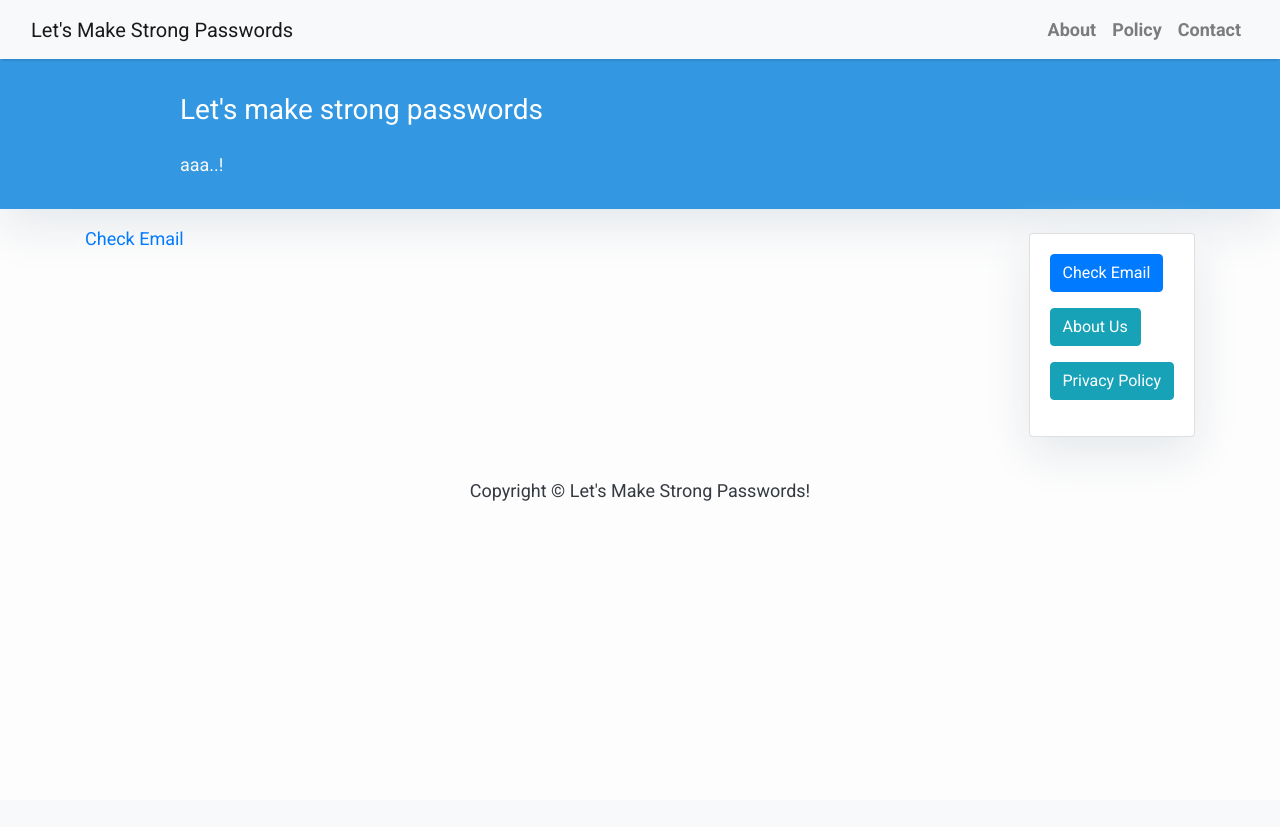
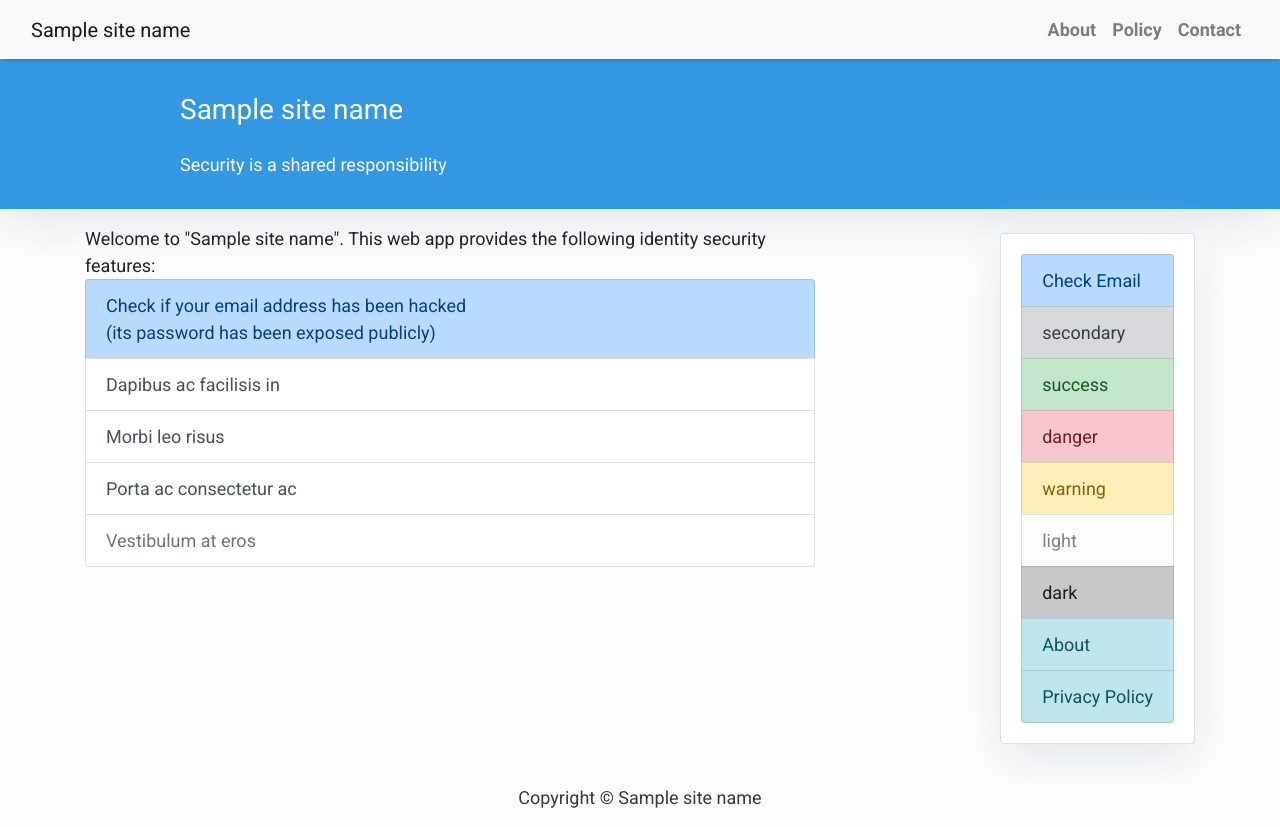
Before and after one commit to Sambsamb/SBFinalProject1, a Django app: template strong_passwords/templates/home.html in a window 1280 px wide. Before the commit the page ends 501 px from the top, so only its background shows below. Run offline with Django 3.2, Linux system fonts and the light colour scheme; the template is opened without the code that fills it: most values are stand-ins (such as "Sample title", 1, 10 or a date in 2020); some libraries are stand-ins or nearby versions.

Commit message:
SB - Update HTML templates using Bootstrap elements

```diff
--- a/strong_passwords/templates/check_email.html
+++ b/strong_passwords/templates/check_email.html
@@ -24,8 +24,8 @@
         <div class="row">
             <div class=" col-md-8 col-md-10 mx-auto">
                 <div class="site-heading">
-                    <h3 class=" site-heading my-4 mt-3 text-white"> Let's make strong passwords </h3>
-                    <p class="text-light">aaa..! &nbsp
+                    <h3 class=" site-heading my-4 mt-3 text-white"> {{ site_name }} </h3>
+                    <p class="text-light">Security is a shared responsibility
                     </p>
                 </div>
             </div>
--- a/strong_passwords/templates/home.html
+++ b/strong_passwords/templates/home.html
@@ -22,8 +22,8 @@
         <div class="row">
             <div class=" col-md-8 col-md-10 mx-auto">
                 <div class="site-heading">
-                    <h3 class=" site-heading my-4 mt-3 text-white"> Let's make strong passwords </h3>
-                    <p class="text-light">aaa..! &nbsp
+                    <h3 class=" site-heading my-4 mt-3 text-white"> {{ site_name }} </h3>
+                    <p class="text-light">Security is a shared responsibility
                     </p>
                 </div>
             </div>
@@ -35,7 +35,17 @@
 <div class="container">
     <div class="row">
         <div class="col-md-8 mt-3 left">
-            <a href="check_email/">Check Email</a>
+            Welcome to "{{ site_name }}". This web app provides the following identity security features:
+            <!-- https://getbootstrap.com/docs/4.0/components/list-group/ -->
+            <div class="list-group">
+              <a href="check_email/" class="list-group-item list-group-item-primary">
+                Check if your email address has been hacked <br>(its password has been exposed publicly)
+              </a>
+              <a href="#" class="list-group-item list-group-item-action">Dapibus ac facilisis in</a>
+              <a href="#" class="list-group-item list-group-item-action">Morbi leo risus</a>
+              <a href="#" class="list-group-item list-group-item-action">Porta ac consectetur ac</a>
+              <a href="#" class="list-group-item list-group-item-action disabled">Vestibulum at eros</a>
+            </div>
         </div>
         {% block sidebar %} {% include 'sidebar.html' %} {% endblock sidebar %}
     </div>
--- a/strong_passwords/templates/sidebar.html
+++ b/strong_passwords/templates/sidebar.html
@@ -11,9 +11,19 @@
 <div class="col-md-4 float-right ">
     <div class="card my-4 float-right">
         <div class="card-body float-middle">
-            <a class="btn btn-primary" href="check_email/">Check Email</a>    <p></p>
-            <a class="btn btn-info" href="#">About Us</a>    <p></p>
-            <a class="btn btn-info" href="#">Privacy Policy</a>    <p></p>
+            <div class="list-group">
+              <a href="check_email/" class="list-group-item list-group-item-primary">
+                Check Email
+              </a>
+              <a href="#" class="list-group-item list-group-item-secondary">secondary</a>
+              <a href="#" class="list-group-item list-group-item-success">success</a>
+              <a href="#" class="list-group-item list-group-item-danger">danger</a>
+              <a href="#" class="list-group-item list-group-item-warning">warning</a>
+              <a href="#" class="list-group-item list-group-item-light">light</a>
+              <a href="#" class="list-group-item list-group-item-dark">dark</a>
+              <a href="#" class="list-group-item list-group-item-info">About</a>
+              <a href="#" class="list-group-item list-group-item-info">Privacy Policy</a>
+            </div>
         </div>
     </div>
 </div>
--- a/templates/base.html
+++ b/templates/base.html
@@ -2,12 +2,13 @@
 <html>
 
     <head>
-        <title>Let's Make Strong Passwords</title>
+        <title>{{ site_name }}</title>
         <link href="https://fonts.googleapis.com/css?family=Roboto:400,700" rel="stylesheet">
         <meta name="google" content="notranslate" />
         <meta name="viewport" content="width=device-width, initial-scale=1" />
-        <link rel="stylesheet" href="https://maxcdn.bootstrapcdn.com/bootstrap/4.0.0/css/bootstrap.min.css" integrity="sha384-Gn5384xqQ1aoWXA+058RXPxPg6fy4IWvTNh0E263XmFcJlSAwiGgFAW/dAiS6JXm"
-            crossorigin="anonymous" />
+        <link rel="stylesheet" href="https://maxcdn.bootstrapcdn.com/bootstrap/4.0.0/css/bootstrap.min.css"
+              integrity="sha384-Gn5384xqQ1aoWXA+058RXPxPg6fy4IWvTNh0E263XmFcJlSAwiGgFAW/dAiS6JXm"
+              crossorigin="anonymous" />
     </head>
 
     <body>
@@ -37,7 +38,7 @@
         <!-- Navigation -->
         <nav class="navbar navbar-expand-lg navbar-light bg-light shadow" id="mainNav">
             <div class="container-fluid">
-                <a class="navbar-brand" href="/">Let's Make Strong Passwords</a>
+                <a class="navbar-brand" href="/">{{ site_name }}</a>
                 <button class="navbar-toggler navbar-toggler-right" type="button" data-toggle="collapse" data-target="#navbarResponsive"
                     aria-controls="navbarResponsive" aria-expanded="false" aria-label="Toggle navigation">
                     <span class="navbar-toggler-icon"></span>
@@ -66,7 +67,7 @@
 
         <!-- Footer -->
         <footer class="py-3 bg-grey">
-            <p class="m-0 text-dark text-center ">Copyright &copy; Let's Make Strong Passwords!</p>
+            <p class="m-0 text-dark text-center ">Copyright &copy; {{ site_name }}</p>
         </footer>
     </body>
 </html>
```
Also changed, not shown: strong_passwords/views.py (+8 -2 lines).
